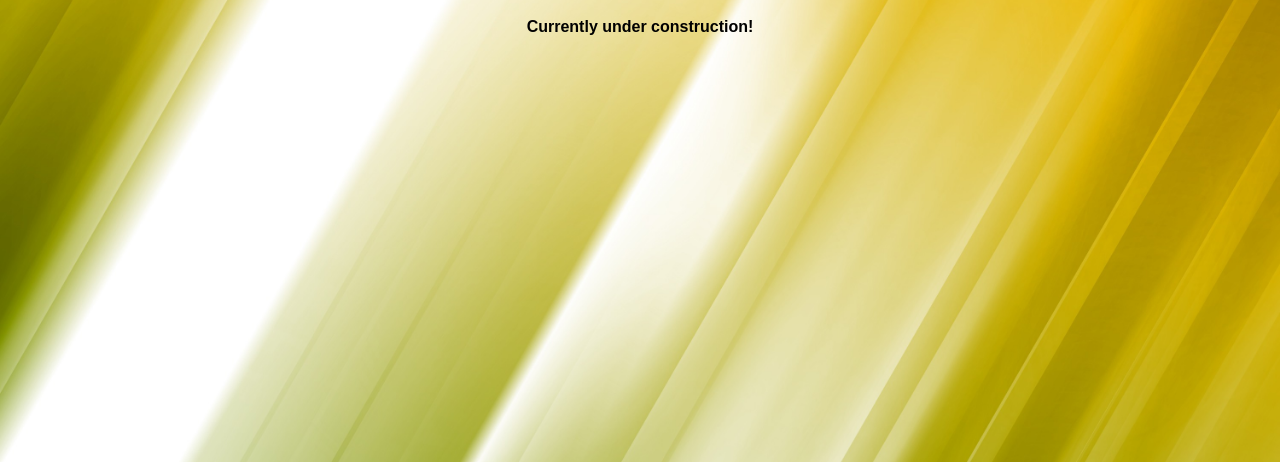
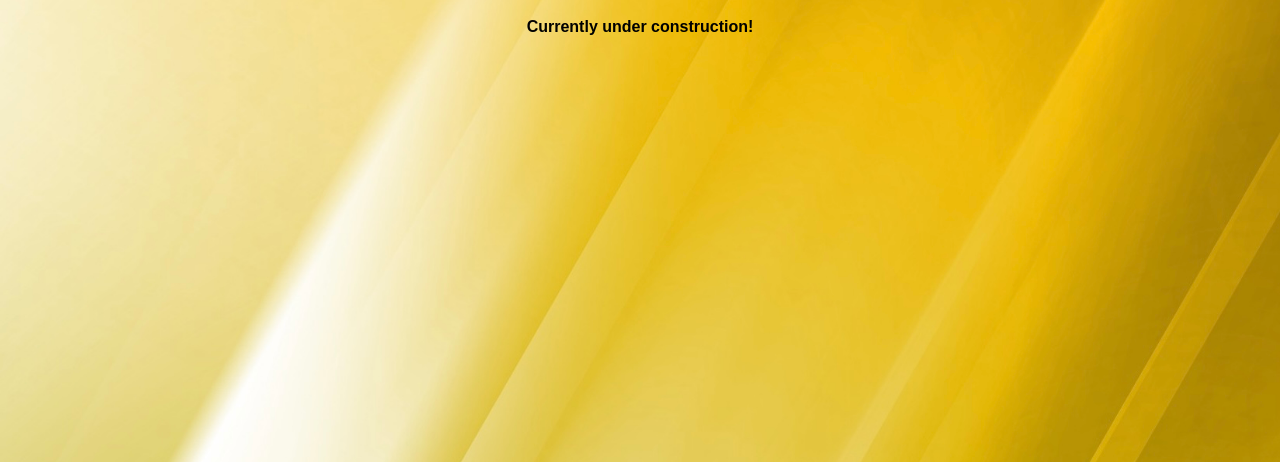
Before and after one commit to groovyotter/groovyotter.github.io, a plain HTML site: page index.html in a window 1280 px wide. Shown: the part 338-800 px from the top of the page. Drawn offline with Linux system fonts and the light colour scheme.

Commit message:
Update index.html

```diff
--- a/index.html
+++ b/index.html
@@ -5,7 +5,7 @@
   <title>GroovyOtter</title>
 </head>
 
-<body style="font-family: Arial; background-image:url('img/bg-2.jpg'); background-size: cover">
+<body style="font-family: Arial; background-image:url('img/bg-c.jpg'); background-size: cover">
   <div style="width: 100%; text-align: center">
     <img src="img/go-logo-justo.png" style="max-width: 300px" />
     <div style="color: #004AAD; font-family: 'Gill Sans', 'Gill Sans MT', Calibri, 'Trebuchet MS', sans-serif;">
```
